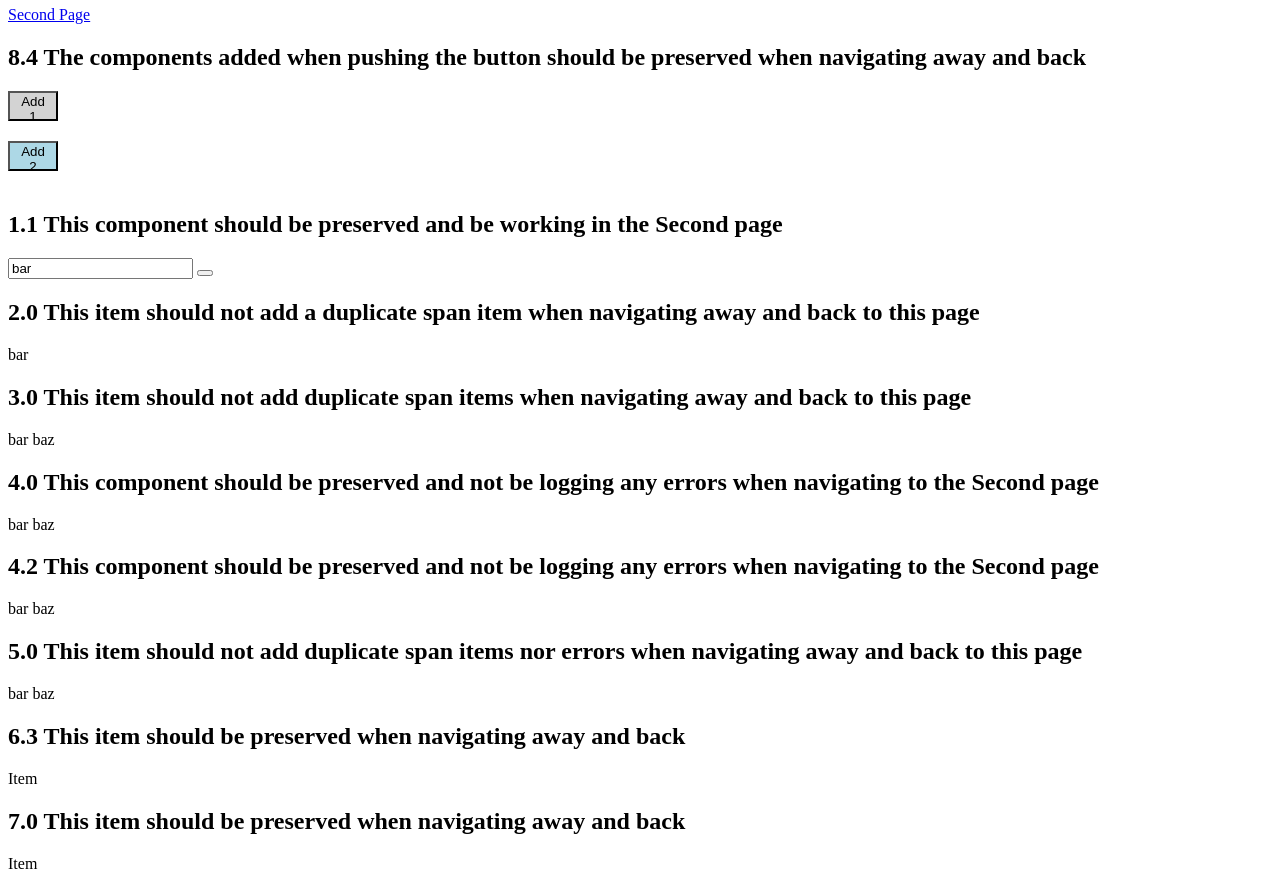
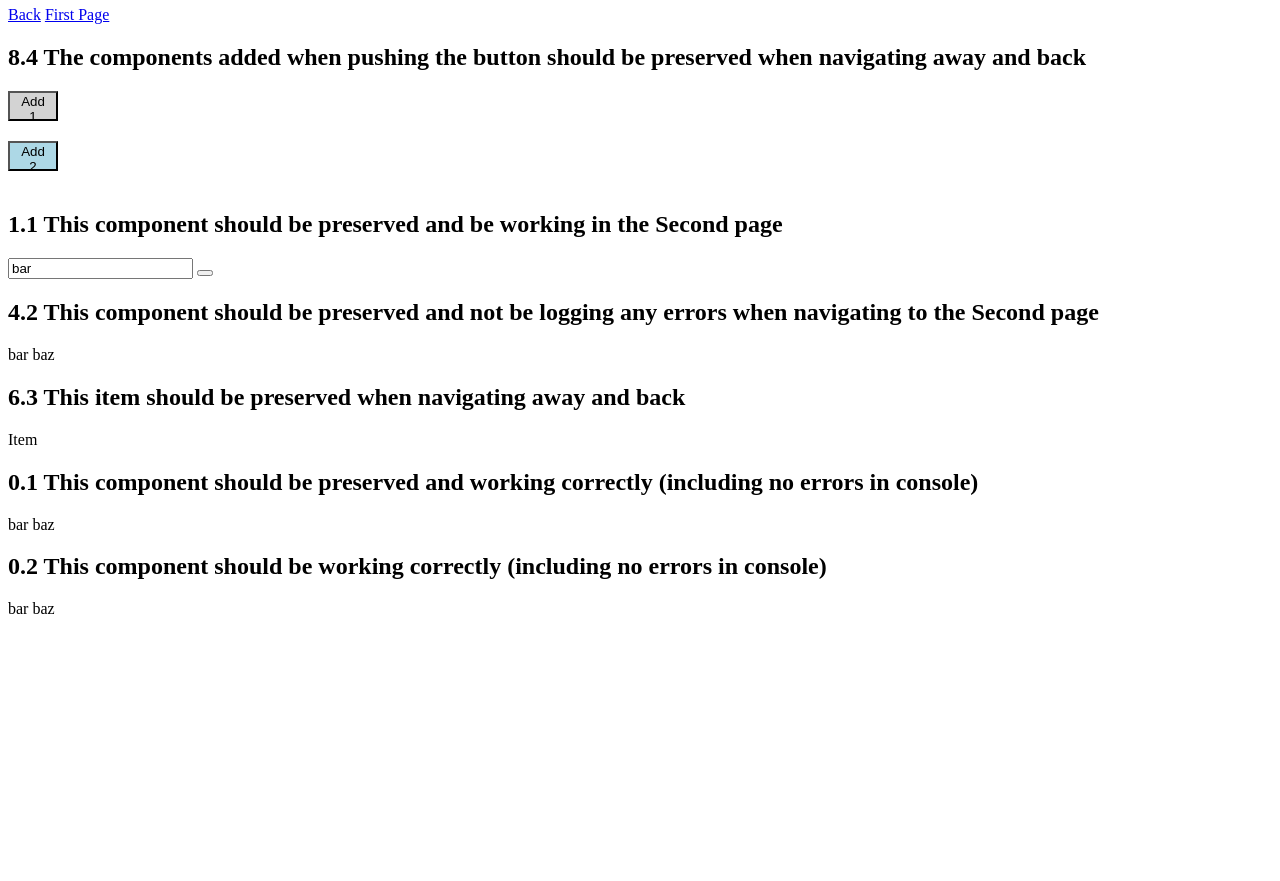
Before and after one commit to SimoTod/alpine-turbo-drive-adapter, a website: page examples/navigated-away/index.html in a window 1280 px wide. Shown: the part 60-941 px from the top of the page. After the commit the page ends 800 px from the top, so only its background shows below. Drawn offline with nearby package versions, Linux system fonts and the light colour scheme.

Commit message:
Update examples

```diff
--- a/examples/navigated-away/index.html
+++ b/examples/navigated-away/index.html
@@ -3,12 +3,13 @@
 <head>
     <script src="https://cdnjs.cloudflare.com/ajax/libs/turbolinks/5.2.0/turbolinks.js" integrity="sha256-iM4Yzi/zLj/IshPWMC1IluRxTtRjMqjPGd97TZ9yYpU=" crossorigin="anonymous"></script>
     <script src="https://cdn.jsdelivr.net/gh/alpinejs/alpine@v2.x.x/dist/alpine.js" defer></script>
-    <script src="/dist/alpine-turnolinks-adapter.js" defer></script>
+    <script src="/dist/alpine-turbolinks-adapter.js" defer></script>
 </head>
 
 <body>
-    <h1>First Page</h1>
-    <a href="/turbolinks-manual-test/navigated-away">Second Page</a>
+    <h1>Second Page</h1>
+    <a href="javascript:history.back()">Back</a>
+    <a href="/examples/">First Page</a>
 
     <script>
         function componentAdder() {
@@ -29,7 +30,6 @@
                 },
             }
         }
-
     </script>
     <h2>8.4 The components added when pushing the button should be preserved when navigating away and back</h2>
     <div x-data="componentAdder()" id="t8_4" data-turbolinks-permanent>
@@ -43,6 +43,7 @@
         </div>
     </div>
 
+
     <h2>1.1 This component should be preserved and be working in the Second page</h2>
     <div x-data="{ foo: 'bar' }" id="t1_1" data-turbolinks-permanent>
         <input x-model="foo"></input>
@@ -50,41 +51,11 @@
         <button x-on:click="foo = 'baz'"></button>
     </div>
 
-    <h2>2.0 This item should not add a duplicate span item when navigating away and back to this page</h2>
-    <div x-data="{ foo: 'bar', open: true }">
-        <template x-if="open">
-            <span x-text="foo"></span>
-        </template>
-    </div>
-
-    <h2>3.0 This item should not add duplicate span items when navigating away and back to this page</h2>
-    <div x-data="{ foo: ['bar', 'baz'] }">
-        <template x-for="item3 in foo">
-            <span x-text="item3"></span>
-        </template>
-    </div>
-
-    <h2>4.0 This component should be preserved and not be logging any errors when navigating to the Second page</h2>
-    <div x-data="{ foo: ['bar', 'baz'] }" id="t4_0" data-turbolinks-permanent>
-        <template x-for="item4 in foo">
-            <span x-text="item4"></span>
-        </template>
-    </div>
-
     <h2>4.2 This component should be preserved and not be logging any errors when navigating to the Second page</h2>
     <div x-data="{ foo: ['bar', 'baz'] }" id="t4_2" data-turbolinks-permanent>
         <template x-for="item42 in foo">
             <span x-text="item42"></span>
         </template>
-    </div>
-
-    <h2>5.0 This item should not add duplicate span items nor errors when navigating away and back to this page</h2>
-    <div x-data="{ foo: 'bar' }" id="t5_0" data-turbolinks-permanent>
-        <div x-data="{ bob: ['bar', 'baz'] }">
-            <template x-for="item5 in bob">
-                <span x-text="item5"></span>
-            </template>
-        </div>
     </div>
 
     <h2>6.3 This item should be preserved when navigating away and back</h2>
@@ -96,13 +67,18 @@
         </div>
     </div>
 
-    <h2>7.0 This item should be preserved when navigating away and back</h2>
-    <div x-data="{ foo: 'bar' }" id="t7_0" data-turbolinks-permanent>
-        <div x-data="{ open: true }">
-            <template x-if="open">
-                <span>Item</span>
-            </template>
-        </div>
+    <h2>0.1 This component should be preserved and working correctly (including no errors in console)</h2>
+    <div x-data="{ foo: ['bar', 'baz'] }" id="t0_1" data-turbolinks-permanent>
+        <template x-for="item in foo">
+            <span x-text="item"></span>
+        </template>
+    </div>
+
+    <h2>0.2 This component should be working correctly (including no errors in console)</h2>
+    <div x-data="{ foo: ['bar', 'baz'] }">
+        <template x-for="item in foo">
+            <span x-text="item"></span>
+        </template>
     </div>
 </body>
 
```
Also changed, not shown: examples/index.html (+2 -3 lines).
